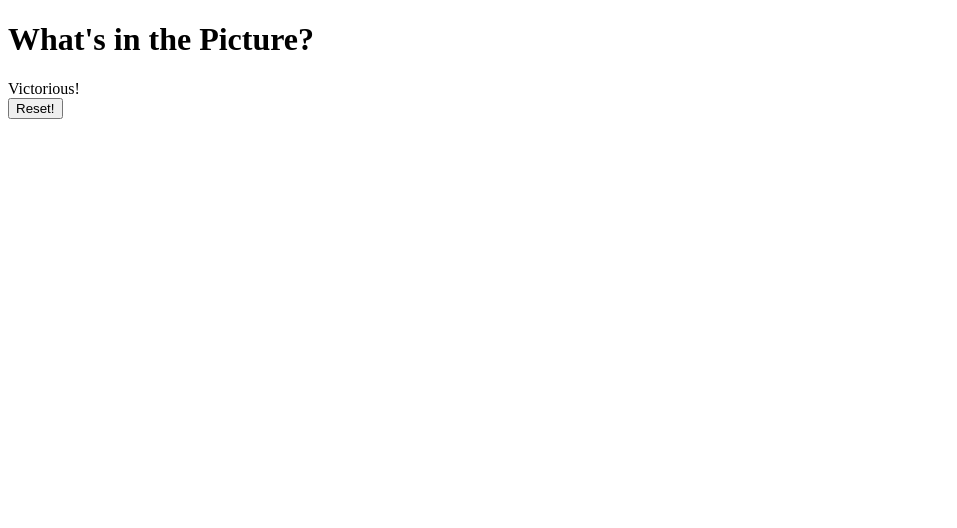
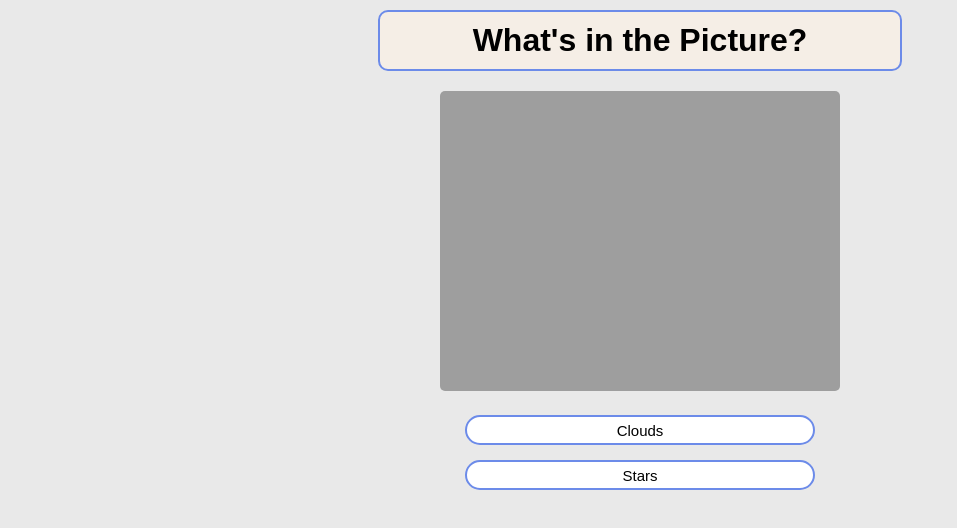
Before and after one commit to omristg/in-picture, a plain HTML site: page index.html in a window 1280 px wide. Shown: the whole page, without its empty margins (0-957 px from the left). Drawn offline with Linux system fonts and the light colour scheme; the site is published under a folder, as on GitHub Pages, so addresses that start at the root find nothing.

Commit message:
sources fixed

```diff
--- a/index.html
+++ b/index.html
@@ -6,7 +6,7 @@
     <meta http-equiv="X-UA-Compatible" content="IE=edge">
     <meta name="viewport" content="width=device-width, initial-scale=1.0">
     <title>What's in the Picture</title>
-    <link rel="stylesheet" href="/css/main.css">
+    <link rel="stylesheet" href="css/main.css">
 </head>
 
 <body onload="init()">
@@ -27,7 +27,7 @@
         <button onclick="reset()" class="reset-btn">Reset!</button>
     </div>
 
-    <script src="/js/main.js"></script>
+    <script src="js/main.js"></script>
 </body>
 
 </html>
--- a/js/main.js
+++ b/js/main.js
@@ -59,7 +59,7 @@ function rederQuest() {
 
 function rednerPics() {
     var strHTML = `<img class="opt${(gCurrQuestIdx + 1)}"
-    src="/img/${(gCurrQuestIdx + 1)}.jpg" alt="">`
+    src="img/${(gCurrQuestIdx + 1)}.jpg" alt="">`
 
     var elPicDiv = document.querySelector('.pic-div');
     elPicDiv.innerHTML = strHTML;
```
